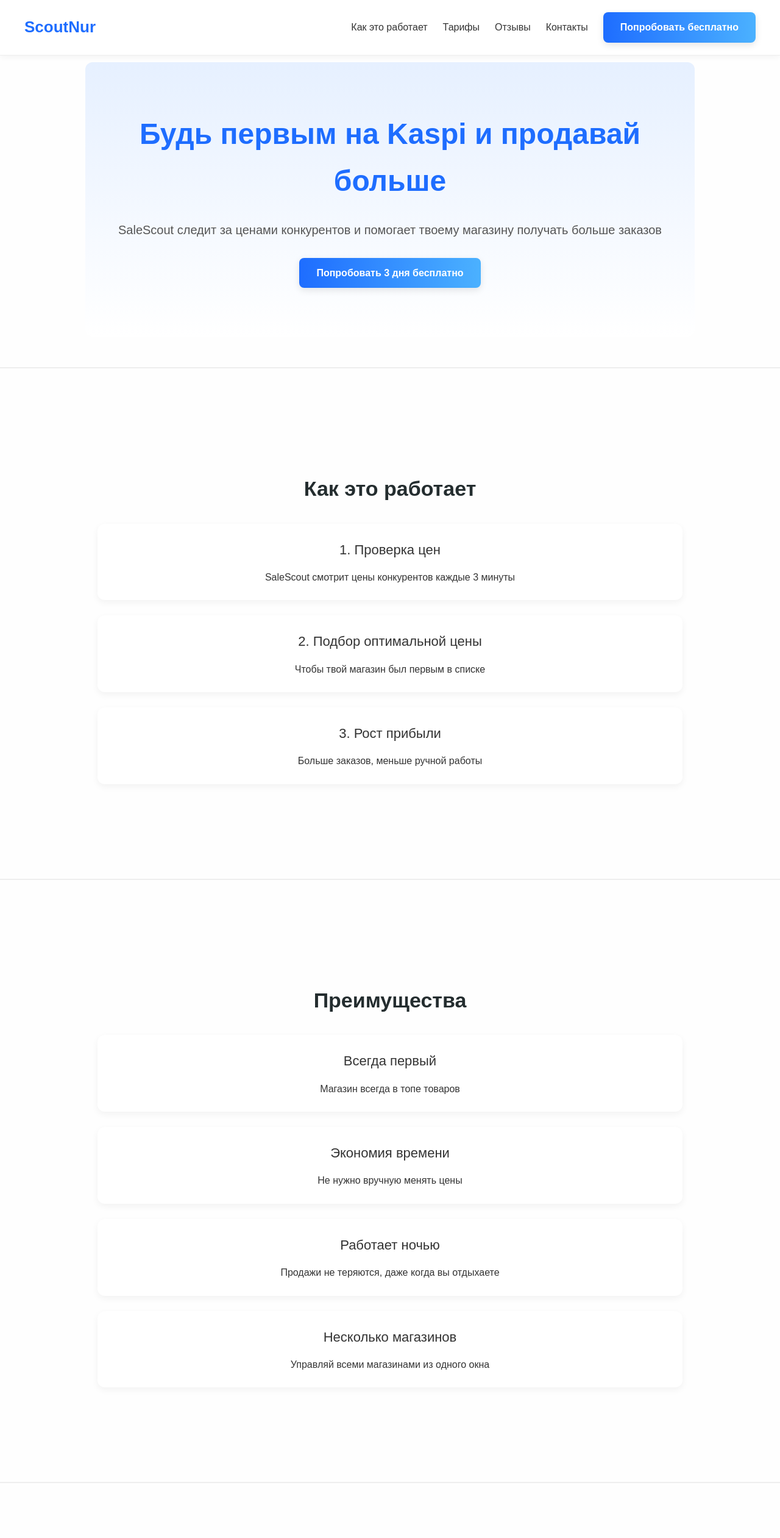
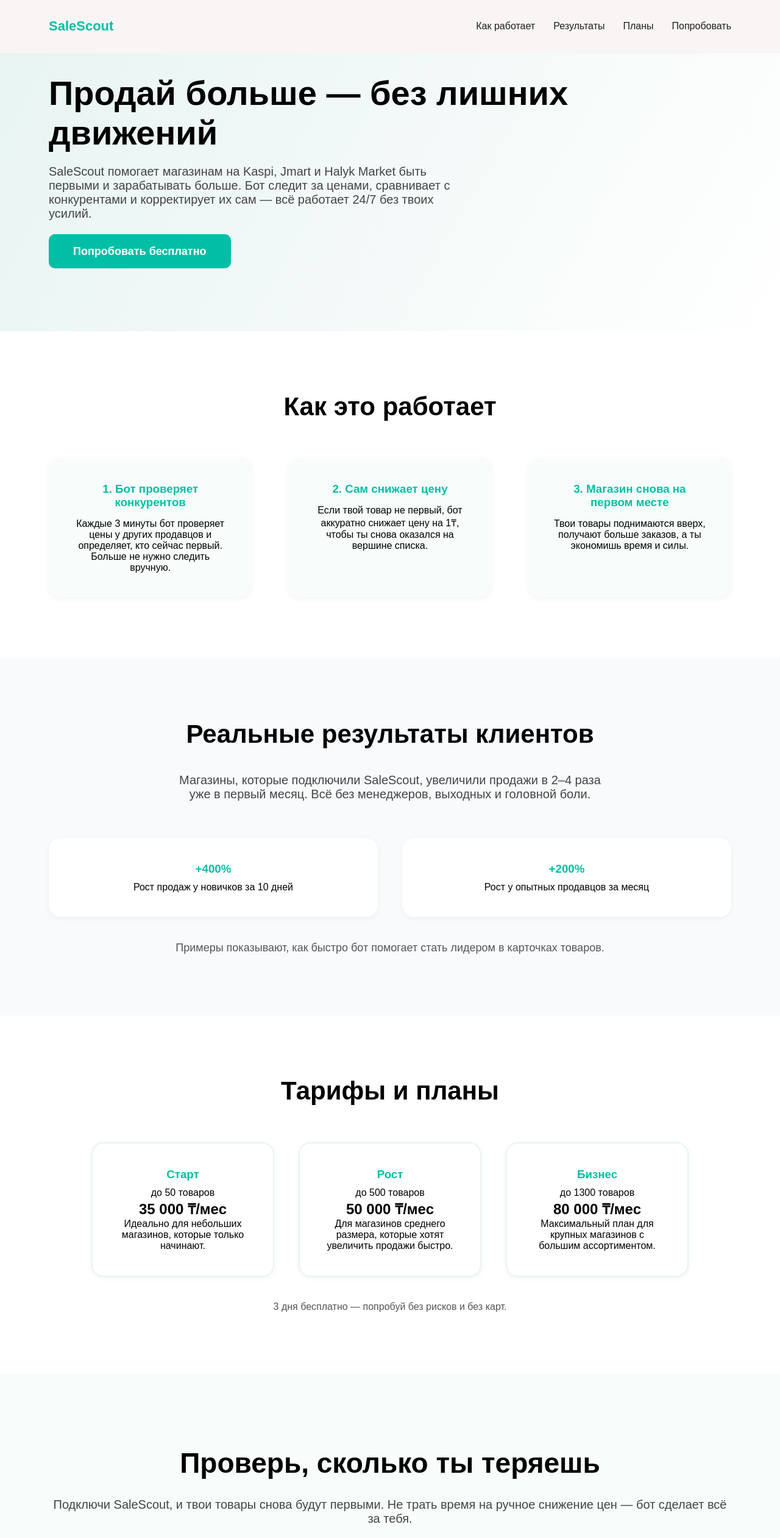
Before and after one commit to Nurchik-dr/salescout, a React (Vite) app: page / in a window 1280 px wide. Shown: the top 2522 px of the page at 61% size. Built offline with nearby package versions, Linux system fonts and the light colour scheme.

Commit message:
Изменил стили

```diff
--- a/src/App.tsx
+++ b/src/App.tsx
@@ -1,33 +1,23 @@
 import React from "react";
-import "./App.css";
 import Header from "./components/Header/Header";
 import Hero from "./components/Hero/Hero";
-import Steps from "./components/Steps/Steps";
-import Advantages from "./components/Advantages/Analitics";
-import Tariffs from "./components/Tariffs/Tariffs";
-import Reviews from "./components/Reviews/Reviews";
-import CTA from "./components/CTA/CTA";
+import How from "./components/How/How";
+import Results from "./components/Results/Results";
+import Plans from "./components/Plans/Plans";
+import TrySection from "./components/TrySection";
 import Footer from "./components/Footer/Footer";
 
 const App: React.FC = () => {
   return (
-    <>
+    <div>
       <Header />
-      <hr />
       <Hero />
-      <hr />
-      <Steps />
-      <hr />
-      <Advantages />
-      <hr />
-      <Tariffs />
-      <hr />
-      <Reviews />
-      <hr />
-      <CTA />
-      <hr />
+      <How />
+      <Results />
+      <Plans />
+      <TrySection />
       <Footer />
-    </>
+    </div>
   );
 };
 
--- a/src/components/CTA/CTA.tsx
+++ b/src/components/CTA/CTA.tsx
@@ -1,14 +1,19 @@
 import React from "react";
 
 const CTA: React.FC = () => {
-  return (
-    <section id="cta" className="cta">
-      <h2>Хочешь быть в числе лидеров Kaspi?</h2>
-      <p>Запуск занимает 3 минуты. Не нужны специальные навыки</p>
-      <a href="#" className="btn">Попробовать бесплатно</a>
-      <a href="#" className="btn" style={{ marginLeft: "10px" }}>Попросить звонок</a>
-    </section>
-  );
+    return (
+        <section id="cta" className="cta">
+            <h2>Хочешь управлять продажами осознанно?</h2>
+            <p>Подключи SaleScout и получай выгоду от данных, а не от скидок.</p>
+            <div>
+                <a href="#" className="btn">Попробовать бесплатно</a>
+                <a href="#" className="btn" style={{ marginLeft: "10px", background: "#fff", color: "#1e6dff", border: "1px solid #1e6dff" }}>
+                    Получить консультацию
+                </a>
+            </div>
+
+        </section>
+    );
 };
 
 export default CTA;
--- a/src/components/Footer/Footer.tsx
+++ b/src/components/Footer/Footer.tsx
@@ -2,8 +2,10 @@
 
 const Footer: React.FC = () => {
   return (
-    <footer>
-      <p>© SaleScout 2026 | Пользовательское соглашение</p>
+    <footer style={{ background: "#E7F4F2", padding: "60px 80px", textAlign: "center" }}>
+      <p style={{ fontSize: "16px", color: "#555" }}>
+        © 2026 SaleScout.me — будь первым и продавай больше. Бот работает 24/7, чтобы твои продажи росли каждый день.
+      </p>
     </footer>
   );
 };
--- a/src/components/Header/Header.tsx
+++ b/src/components/Header/Header.tsx
@@ -2,14 +2,13 @@
 
 const Header: React.FC = () => {
   return (
-    <header>
-      <div className="logo">ScoutNur</div>
+    <header style={{ width: "100%", padding: "30px 80px", display: "flex", justifyContent: "space-between", alignItems: "center", position: "fixed",top:"0", left:"0", background:"#faf5f5", borderBottom:"1px solid #faf5f5" }}>
+      <div style={{ fontSize: "22px", fontWeight: 700, color: "#00BFA6" }}>SaleScout</div>
       <nav>
-        <a href="#how">Как это работает</a>
-        <a href="#tariffs">Тарифы</a>
-        <a href="#reviews">Отзывы</a>
-        <a href="#cta">Контакты</a>
-        <a href="#" className="btn">Попробовать бесплатно</a>
+        <a href="#how" style={{ marginLeft: "30px", textDecoration: "none", color: "#1E1E1E", fontWeight: 500 }}>Как работает</a>
+        <a href="#results" style={{ marginLeft: "30px", textDecoration: "none", color: "#1E1E1E", fontWeight: 500 }}>Результаты</a>
+        <a href="#plans" style={{ marginLeft: "30px", textDecoration: "none", color: "#1E1E1E", fontWeight: 500 }}>Планы</a>
+        <a href="#try" style={{ marginLeft: "30px", textDecoration: "none", color: "#1E1E1E", fontWeight: 500 }}>Попробовать</a>
       </nav>
     </header>
   );
--- a/src/components/Hero/Hero.tsx
+++ b/src/components/Hero/Hero.tsx
@@ -2,10 +2,14 @@
 
 const Hero: React.FC = () => {
   return (
-    <section className="hero">
-      <h1>Будь первым на Kaspi и продавай больше</h1>
-      <p>SaleScout следит за ценами конкурентов и помогает твоему магазину получать больше заказов</p>
-      <a href="#" className="btn">Попробовать 3 дня бесплатно</a>
+    <section style={{ padding: "120px 80px", background: "linear-gradient(120deg, #E7F4F2 0%, #FFFFFF 100%)" }}>
+      <h1 style={{ fontSize: "56px", fontWeight: 800, marginBottom: "20px" }}>Продай больше — без лишних движений</h1>
+      <p style={{ fontSize: "20px", maxWidth: "700px", marginBottom: "40px", color: "#444" }}>
+        SaleScout помогает магазинам на Kaspi, Jmart и Halyk Market быть первыми и зарабатывать больше. Бот следит за ценами, сравнивает с конкурентами и корректирует их сам — всё работает 24/7 без твоих усилий.
+      </p>
+      <a href="https://salescout.me" style={{ background: "#00BFA6", color: "white", border: "none", padding: "18px 40px", fontSize: "18px", fontWeight: 600, borderRadius: "10px", cursor: "pointer", textDecoration: "none" }}>
+        Попробовать бесплатно
+      </a>
     </section>
   );
 };
--- /dev/null
+++ b/src/components/How/How.tsx
@@ -0,0 +1,25 @@
+import React from "react";
+
+const How: React.FC = () => {
+  return (
+    <section id="how" style={{ padding: "100px 80px" }}>
+      <h2 style={{ fontSize: "42px", textAlign: "center", marginBottom: "60px" }}>Как это работает</h2>
+      <div style={{ display: "flex", gap: "60px", justifyContent: "space-between" }}>
+        <div style={{ flex: 1, background: "#F8FCFB", padding: "40px", borderRadius: "20px", textAlign: "center", boxShadow: "0 2px 10px rgba(0,0,0,0.05)" }}>
+          <h3 style={{ marginBottom: "15px", color: "#00BFA6" }}>1. Бот проверяет конкурентов</h3>
+          <p>Каждые 3 минуты бот проверяет цены у других продавцов и определяет, кто сейчас первый. Больше не нужно следить вручную.</p>
+        </div>
+        <div style={{ flex: 1, background: "#F8FCFB", padding: "40px", borderRadius: "20px", textAlign: "center", boxShadow: "0 2px 10px rgba(0,0,0,0.05)" }}>
+          <h3 style={{ marginBottom: "15px", color: "#00BFA6" }}>2. Сам снижает цену</h3>
+          <p>Если твой товар не первый, бот аккуратно снижает цену на 1₸, чтобы ты снова оказался на вершине списка.</p>
+        </div>
+        <div style={{ flex: 1, background: "#F8FCFB", padding: "40px", borderRadius: "20px", textAlign: "center", boxShadow: "0 2px 10px rgba(0,0,0,0.05)" }}>
+          <h3 style={{ marginBottom: "15px", color: "#00BFA6" }}>3. Магазин снова на первом месте</h3>
+          <p>Твои товары поднимаются вверх, получают больше заказов, а ты экономишь время и силы.</p>
+        </div>
+      </div>
+    </section>
+  );
+};
+
+export default How;
--- /dev/null
+++ b/src/components/Plans/Plans.tsx
@@ -0,0 +1,28 @@
+import React from "react";
+
+const Plans: React.FC = () => {
+  const plans = [
+    { title: "Старт", items: "до 50 товаров", price: "35 000 ₸/мес", desc: "Идеально для небольших магазинов, которые только начинают." },
+    { title: "Рост", items: "до 500 товаров", price: "50 000 ₸/мес", desc: "Для магазинов среднего размера, которые хотят увеличить продажи быстро." },
+    { title: "Бизнес", items: "до 1300 товаров", price: "80 000 ₸/мес", desc: "Максимальный план для крупных магазинов с большим ассортиментом." },
+  ];
+
+  return (
+    <section id="plans" style={{ padding: "100px 80px" }}>
+      <h2 style={{ fontSize: "42px", textAlign: "center", marginBottom: "60px" }}>Тарифы и планы</h2>
+      <div style={{ display: "flex", justifyContent: "center", gap: "40px" }}>
+        {plans.map((plan) => (
+          <div key={plan.title} style={{ background: "#FFFFFF", border: "2px solid #E7F4F2", borderRadius: "20px", padding: "40px", width: "300px", textAlign: "center", boxShadow: "0 2px 8px rgba(0,0,0,0.05)" }}>
+            <h3 style={{ marginBottom: "10px", color: "#00BFA6" }}>{plan.title}</h3>
+            <p>{plan.items}</p>
+            <h2>{plan.price}</h2>
+            <p>{plan.desc}</p>
+          </div>
+        ))}
+      </div>
+      <p style={{ textAlign: "center", marginTop: "40px", color:"#555" }}>3 дня бесплатно — попробуй без рисков и без карт.</p>
+    </section>
+  );
+};
+
+export default Plans;
--- /dev/null
+++ b/src/components/Results/Results.tsx
@@ -0,0 +1,25 @@
+import React from "react";
+
+const Results: React.FC = () => {
+  return (
+    <section id="results" style={{ background: "#F9FAFB", textAlign: "center", padding: "100px 80px" }}>
+      <h2 style={{ fontSize: "42px", marginBottom: "40px" }}>Реальные результаты клиентов</h2>
+      <p style={{ fontSize: "20px", maxWidth: "700px", margin: "0 auto 60px", color:"#444" }}>
+        Магазины, которые подключили SaleScout, увеличили продажи в 2–4 раза уже в первый месяц. Всё без менеджеров, выходных и головной боли.
+      </p>
+      <div style={{ display: "flex", justifyContent: "center", gap: "40px" }}>
+        <div style={{ flex:1, background: "#FFFFFF", borderRadius: "20px", padding: "40px", width: "300px", textAlign: "center", boxShadow: "0 2px 8px rgba(0,0,0,0.05)" }}>
+          <h3 style={{ marginBottom: "10px", color: "#00BFA6" }}>+400%</h3>
+          <p>Рост продаж у новичков за 10 дней</p>
+        </div>
+        <div style={{ flex:1, background: "#FFFFFF", borderRadius: "20px", padding: "40px", width: "300px", textAlign: "center", boxShadow: "0 2px 8px rgba(0,0,0,0.05)" }}>
+          <h3 style={{ marginBottom: "10px", color: "#00BFA6" }}>+200%</h3>
+          <p>Рост у опытных продавцов за месяц</p>
+        </div>
+      </div>
+      <p style={{ marginTop:"40px", fontSize:"18px", color:"#555" }}>Примеры показывают, как быстро бот помогает стать лидером в карточках товаров.</p>
+    </section>
+  );
+};
+
+export default Results;
--- a/src/components/Steps/Steps.tsx
+++ b/src/components/Steps/Steps.tsx
@@ -1,15 +1,24 @@
 import React from "react";
 
 const steps = [
-  { title: "1. Проверка цен", desc: "SaleScout смотрит цены конкурентов каждые 3 минуты" },
-  { title: "2. Подбор оптимальной цены", desc: "Чтобы твой магазин был первым в списке" },
-  { title: "3. Рост прибыли", desc: "Больше заказов, меньше ручной работы" },
+  {
+    title: "1. Анализ рынка",
+    desc: "Платформа собирает актуальные данные о ценах, спросе и позициях конкурентов.",
+  },
+  {
+    title: "2. Умная стратегия",
+    desc: "SaleScout рассчитывает оптимальные цены и стратегии роста без демпинга.",
+  },
+  {
+    title: "3. Автоматизация",
+    desc: "Система обновляет данные и корректирует цены автоматически — ты фокусируешься на бизнесе.",
+  },
 ];
 
 const Steps: React.FC = () => {
   return (
     <section id="how" className="steps">
-      <h2>Как это работает</h2>
+      <h2>Как работает SaleScout</h2>
       {steps.map((step, idx) => (
         <div key={idx} className="step">
           <h3>{step.title}</h3>
--- /dev/null
+++ b/src/components/TrySection.tsx
@@ -0,0 +1,17 @@
+import React from "react";
+
+const TrySection: React.FC = () => {
+  return (
+    <section id="try" style={{ textAlign:"center", background:"#F8FCFB", padding:"120px 80px" }}>
+      <h2 style={{ fontSize: "46px", marginBottom: "30px" }}>Проверь, сколько ты теряешь</h2>
+      <p style={{ fontSize:"20px", color:"#444", marginBottom:"40px" }}>
+        Подключи SaleScout, и твои товары снова будут первыми. Не трать время на ручное снижение цен — бот сделает всё за тебя.
+      </p>
+      <a href="https://salescout.me" style={{ background: "#00BFA6", color: "white", border: "none", padding: "18px 40px", fontSize: "18px", fontWeight: 600, borderRadius: "10px", cursor: "pointer", textDecoration: "none" }}>
+        Попробовать бесплатно
+      </a>
+    </section>
+  );
+};
+
+export default TrySection;
```
